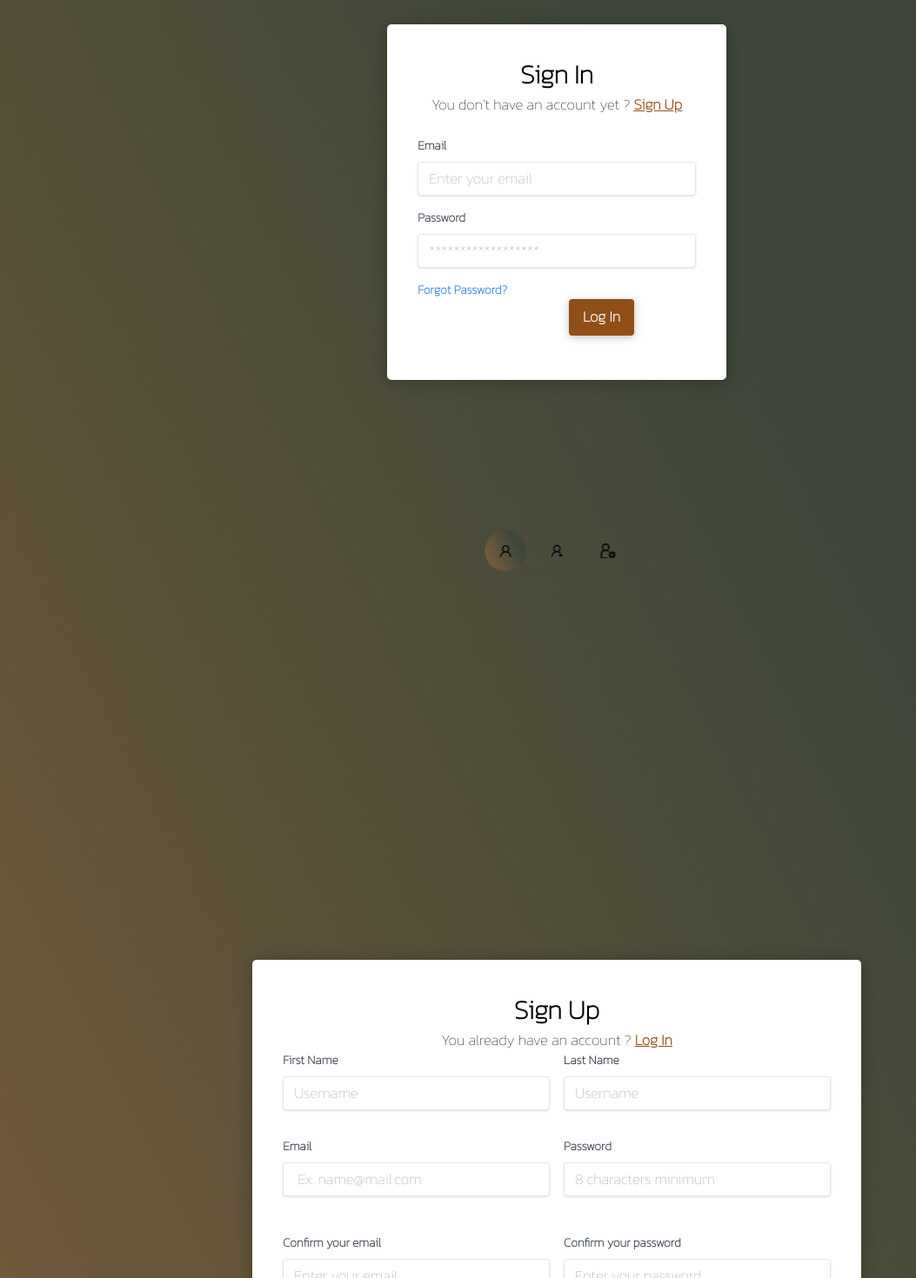
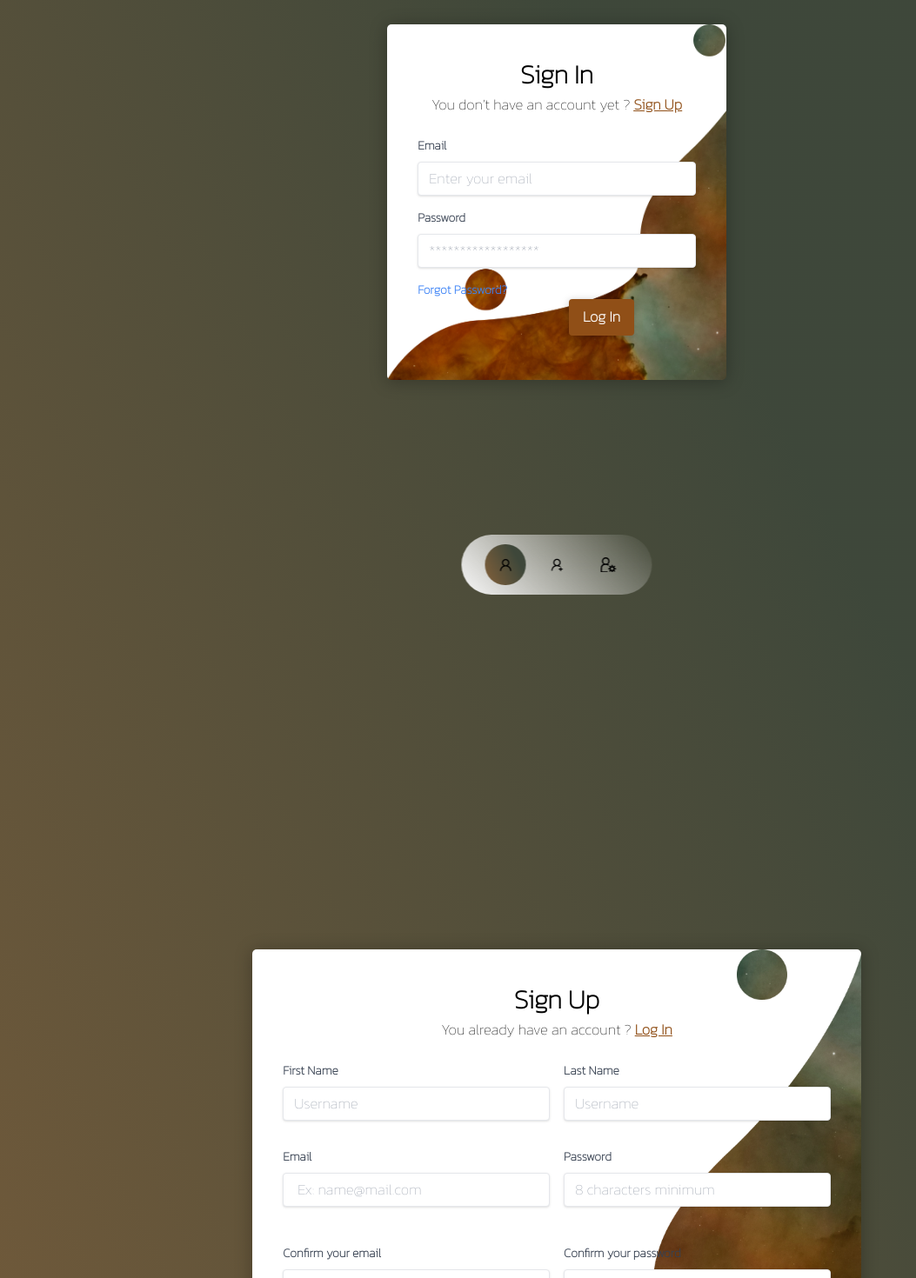
Before and after one commit to melvinTmk/Workshop-design-system, a React (Create React App) app: page / in a window 1280 px wide. Shown: the part 100-1570 px from the top of the page at 87% size, without its empty margins (0-1053 px from the left). Built offline with nearby package versions, Linux system fonts and the light colour scheme.

Commit message:
stable v1

```diff
--- a/src/Components/login/login.js
+++ b/src/Components/login/login.js
@@ -15,7 +15,7 @@ const Login = () => {
             </p>
           </div>
 
-          <form class="bg-white  rounded px-8 pt-6 pb-8 mb-4">
+          <form class="  rounded px-8 pt-6 pb-8 mb-4">
             <div className="mb-4">
               <label
                 className="block text-gray-700 text-sm font-bold mb-2 label-form"
--- a/src/Components/nav/nav.css
+++ b/src/Components/nav/nav.css
@@ -1,5 +1,5 @@
 nav{
-    background: linear-gradient(45deg, var(--color-bg), transparent);
+    background: linear-gradient(45deg, var(--color-bg-variant), transparent);
     width: max-content;
     display: block;
     padding: 0.7rem 1.7rem;
@@ -7,7 +7,7 @@ nav{
     position:fixed;
     left: 50%;
     transform: translate(-50%);
-    bottom: 2rem;
+    bottom: 1rem;
     display: flex;
     gap:0.8rem;
     border-radius: 3rem;
--- a/src/Components/register/register.js
+++ b/src/Components/register/register.js
@@ -15,7 +15,7 @@ const Register = () => {
             </p>
           </div>
 
-          <form class="bg-white rounded px-8 pb-8 mb-4">
+          <form class=" rounded pt-6 px-8 pb-8 mb-4">
             <div className="grid gap-4 md:grid-cols-2 ">
               <div className="mb-4">
                 <label
--- a/src/index.css
+++ b/src/index.css
@@ -53,6 +53,8 @@ section{
   padding: 0.2rem;
   box-shadow: 0px 2px 19px 1px rgba(0, 0, 0, 0.25);
   border-radius: 5px;
+  background-image: url("../src/assets/DDrdFH0dZjCr.png");
+  background-size: cover;
 }
 
 #signUp .container{
```
Also changed, not shown: src/assets/DDrdFH0dZjCr.png (added), src/assets/OnPaste.20230214-001812.png (added).
